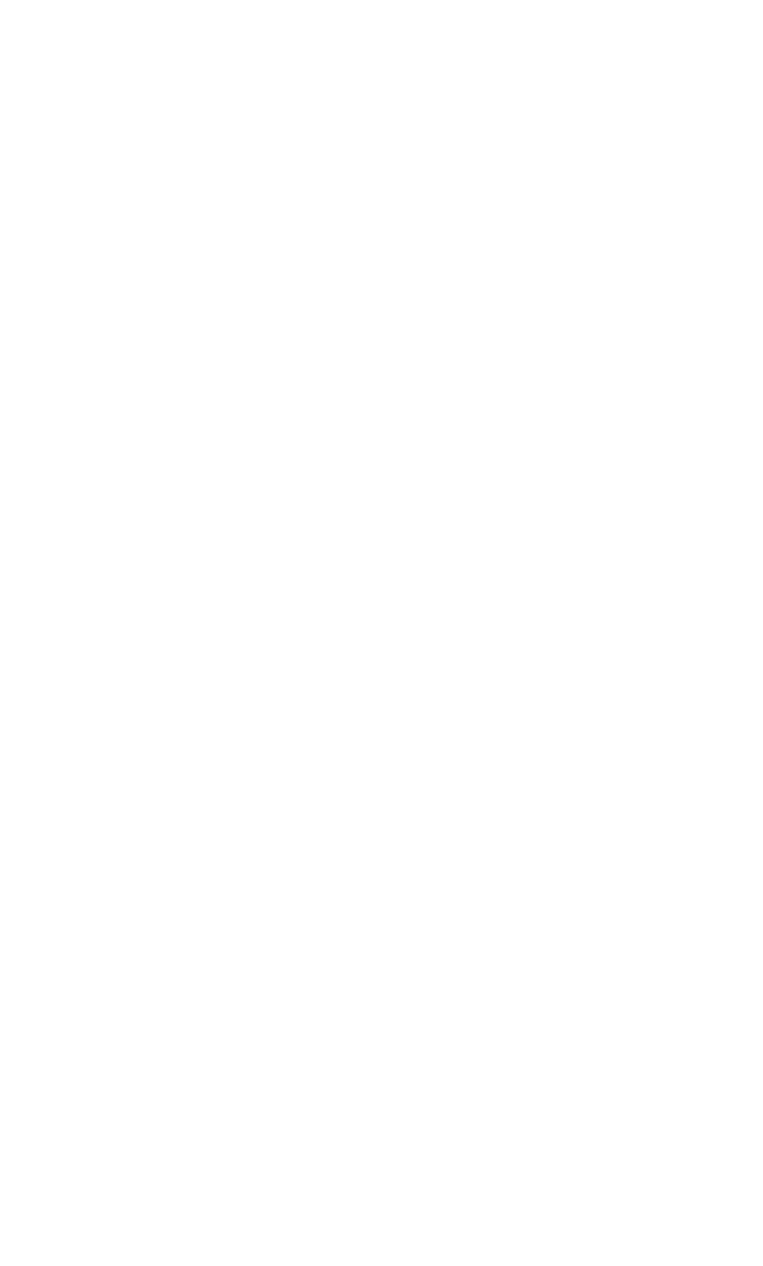
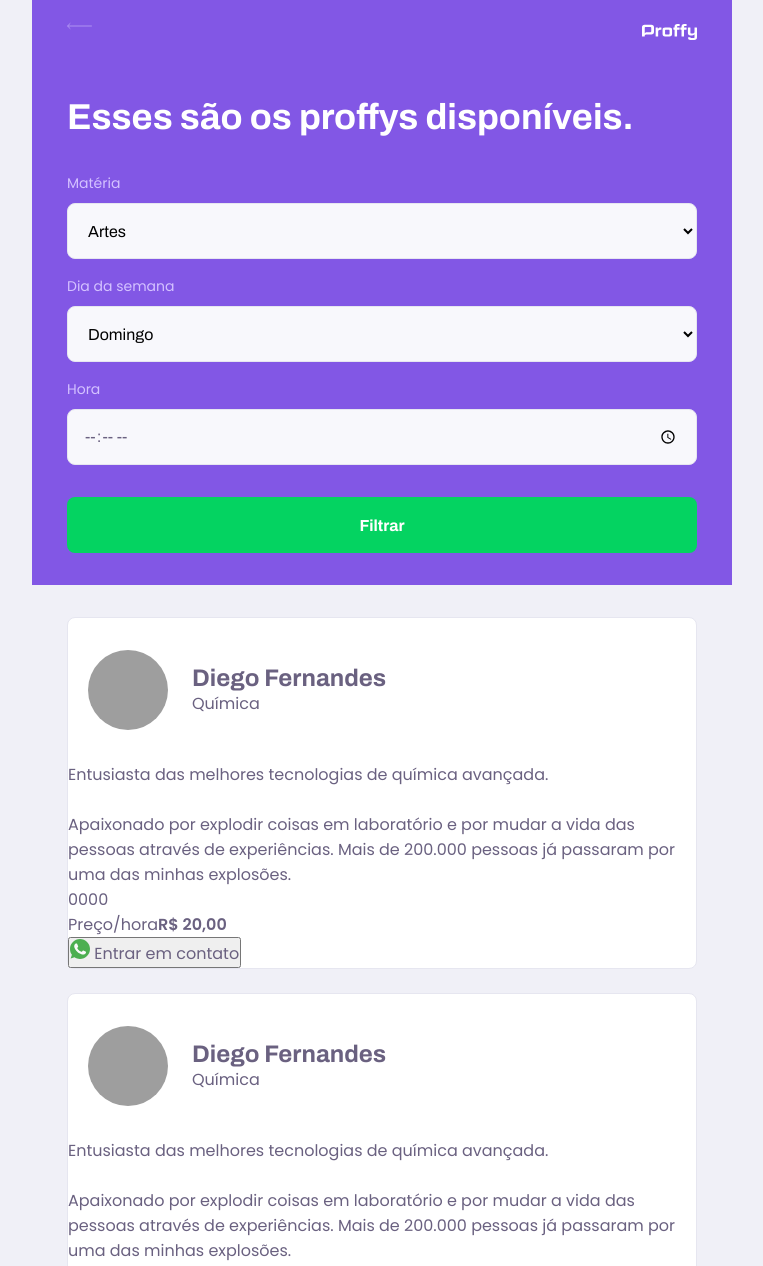
Before and after one commit to brunaoliveira/nlw, a plain HTML site: page study.html in a window 1280 px wide. Shown: the top 1266 px of the page, without its empty margins (258-1021 px from the left). Before the commit the page ends 800 px from the top, so only its background shows below. Drawn offline with Linux system fonts and the light colour scheme; grey boxes are pictures that could not be loaded.

Commit message:
Teachers cards

```diff
--- a/study.html
+++ b/study.html
@@ -0,0 +1,125 @@
+<!DOCTYPE html>
+<html lang="pt_br"><!--lang é um atributo da tag-->
+<head>
+    <meta charset="UTF-8">
+    <meta name="viewport" content="width=device-width, initial-scale=1.0">
+    <title>Proffy | Sua plataforma de estudos online</title>
+    <link rel="stylesheet" href="/styles/main.css">
+    <link rel="stylesheet" href="/styles/partials/page-landing.css">
+    <link rel="stylesheet" href="/styles/partials/page-study.css">
+
+
+
+    <!-- busca no google as fontes que vão ser usadas no projeto -->
+    <link href="https://fonts.googleapis.com/css2?family=Archivo:wght@400;700&amp;family=Poppins:wght@400;600&amp;display=swap" rel="stylesheet">
+
+</head>
+<body id="page-study">
+    <div id="container">
+        <header class="page-header">
+            <div class="top-bar-container">
+                <a href="/">
+                    <img src="/images/icons/back.svg" alt="Voltar">
+                </a>
+                <img src="/images/logo.svg" alt="Proffy">
+            </div>
+            <div class="header-content">
+                <strong>Esses são os proffys disponíveis.</strong>
+                <form id="search-teachers">
+                    <div class="select-block">
+                        <label for="subject">Matéria</label>
+                        <select name="subject" id="subject">
+                            <option value="" disabled="" hidden="">Selecione uma opção</option>
+                            <option value="1">Artes</option>
+                            <option value="2">Biologia</option>
+                            <option value="3">Ciências</option>
+                            <option value="4">Educação física</option>
+                            <option value="5">Física</option>
+                            <option value="6">Geografia</option>
+                            <option value="7">História</option>
+                            <option value="8">Matemática</option>
+                            <option value="9">Português</option>
+                            <option value="10">Química</option>
+                        </select>
+                    </div>
+
+                    <div class="select-block">
+                        <label for="weekday">Dia da semana</label>
+                        <select name="weekday" id="weekday">
+                            <option value="" disabled="" hidden="">Selecione uma opção</option>
+                            <option value="0">Domingo</option>
+                            <option value="1">Segunda-feira</option>
+                            <option value="2">Terça-feira</option>
+                            <option value="3">Quarta-feira</option>
+                            <option value="4">Quinta-feira</option>
+                            <option value="5">Sexta-feira</option>
+                            <option value="6">Sábado</option>
+                        </select>
+                    </div>
+
+                    <div class="input-block">
+                        <label for="time">Hora</label>
+                        <input name="time" id="time" type="time" >
+                    </div>
+
+                    <button type="submit">Filtrar</button>
+                </form>
+            </div>
+        </header>
+       <main>
+           <article class="teacher-item">
+               <header>
+                   <img src="https://avatars2.githubusercontent.com/u/2254731?s=460&amp;u=0ba16a79456c2f250e7579cb388fa18c5c2d7d65&amp;v=4"
+                   alt="Diego Fernandes">
+                   <div>
+                       <strong>Diego Fernandes</strong>
+                       <span>Química</span>
+                   </div>
+               </header>
+
+               <p>
+                Entusiasta das melhores tecnologias de química avançada.
+                <br><br>
+                Apaixonado por explodir coisas em laboratório e por mudar a vida das pessoas através de experiências.
+                Mais de 200.000 pessoas já passaram por uma das minhas explosões.
+               </p>
+               0000
+               <footer>
+                   <p>Preço/hora<strong>R$ 20,00</strong></p>
+                   <button class="button">
+                       <img src="/images/icons/whatsapp.svg" alt="Whatsapp">
+                       Entrar em contato
+                   </button>
+               </footer>
+           </article>
+
+           <article class="teacher-item">
+            <header>
+                <img src="https://avatars2.githubusercontent.com/u/2254731?s=460&amp;u=0ba16a79456c2f250e7579cb388fa18c5c2d7d65&amp;v=4"
+                alt="Diego Fernandes">
+                <div>
+                    <strong>Diego Fernandes</strong>
+                    <span>Química</span>
+                </div>
+            </header>
+
+            <p>
+             Entusiasta das melhores tecnologias de química avançada.
+             <br><br>
+             Apaixonado por explodir coisas em laboratório e por mudar a vida das pessoas através de experiências.
+             Mais de 200.000 pessoas já passaram por uma das minhas explosões.
+            </p>
+            0000
+            <footer>
+                <p>Preço/hora<strong>R$ 20,00</strong></p>
+                <button class="button">
+                    <img src="/images/icons/whatsapp.svg" alt="Whatsapp">
+                    Entrar em contato
+                </button>
+            </footer>
+        </article>
+       </main>
+
+    </div>
+</body>
+</html>
--- a/styles/main.css
+++ b/styles/main.css
@@ -40,7 +40,7 @@ html, body {
     height: 100vh;
 }
 body {
-    background: var(--color-primary-darker);
+    background: var(--color-background);
     display: flex;
     align-items: center;
     justify-content: center;
--- /dev/null
+++ b/styles/partials/page-study.css
@@ -0,0 +1,149 @@
+#page-study #container {
+    width: 100vw;
+    height: 100vh;
+}
+
+.page-header {
+    background-color: var(--color-primary);
+
+    display: flex;
+    flex-direction: column;
+}
+
+.page-header .top-bar-container {
+    width: 90%;
+    /* margins laterais automaticas */
+    margin: 0 auto;
+
+    display: flex;
+    /* verticalmente */
+    align-items: center;
+    justify-content: space-between;
+
+    padding: 1.6rem 0;
+}
+
+.page-header .top-bar-container a {
+    height: 3.2rem;
+    transition: opacity 0.2s;
+}
+
+.page-header .top-bar-container a:hover {
+    opacity: 0.6;
+}
+
+.page-header .top-bar-container img {
+    height: 1.6rem;
+}
+
+.page-header .header-content {
+    width: 90%;
+    margin: 3.2rem auto;
+}
+
+.page-header .header-content strong {
+    font: 700 3.6rem Archivo;
+    line-height: 4.2rem;
+    color: var(--color-title-in-primary);
+}
+
+#search-teachers {
+    margin-top: 3.2rem;
+}
+
+#search-teachers label {
+    color: var(--color-text-in-primary);
+}
+
+#search-teachers .select-block {
+    margin-bottom: 1.4rem;
+}
+
+#search-teachers button {
+    width: 100%;
+    height: 5.6rem;
+    background: var(--color-secondary);
+    color: var(--color-button-text);
+    border: 0;
+    border-radius: .8rem;
+    cursor: pointer;
+    font: 700 1.6rem Archivo;
+    display: flex;
+    align-items: center;
+    justify-content: center;
+    text-decoration: none;
+    transition: background 0.2s;
+    margin-top: 3.2rem;
+}
+
+.select-block label,
+.input-block label {
+    font-size: 1.4rem;
+    color: var(--color-text-complement);
+}
+
+.input-block input,
+.select-block select {
+    width: 100%;
+    height: 5.6rem;
+    margin-top: 0.8rem;
+    border-radius: 0.8rem;
+    background: var(--color-input-background);
+    border: 1px solid var(--color-line-in-white);
+    /* indica onde esta hovering; substituído por focus within */
+    outline: 0;
+    padding: 0 1.6rem;
+    font: 1.6rem Archivo;
+}
+
+.input-block {
+    position: relative;
+}
+
+.input-block:focus-within::after {
+    /* quando algum elemento do input-block estiver em foco cria um elemento after de forma dinâmica*/
+    content: "";
+
+    /* o element criado vai ser uma barrinha um pouco menor que a largura do elemento */
+    width: calc(100% - 3.2rem);
+    height: 2px;
+    background: var(--color-primary-light);
+
+    /* pra esse position absolute funcionar o input-block tem que ser relativo */
+    position: absolute;
+    left: 1.6rem;
+    bottom: 0;
+}
+
+#page-study main {
+    margin: 3.2rem auto;
+    width:90%;
+}
+
+.teacher-item {
+    background-color: var(--color-box-base);
+    border: 1px solid var(--color-line-in-white);
+    border-radius: .8rem;
+    margin-top: 2.4rem;
+}
+
+.teacher-item header {
+    padding: 3.2rem 2rem;
+    display: flex;
+    align-items: center;
+}
+
+.teacher-item header img {
+    width: 8rem;
+    height: 8rem;
+    border-radius: 50%;
+}
+
+.teacher-item header div {
+    margin-left: 2.4rem;
+}
+
+.teacher-item header div strong {
+    font: 700 2.4rem Archivo;
+    display: block;
+}
```
